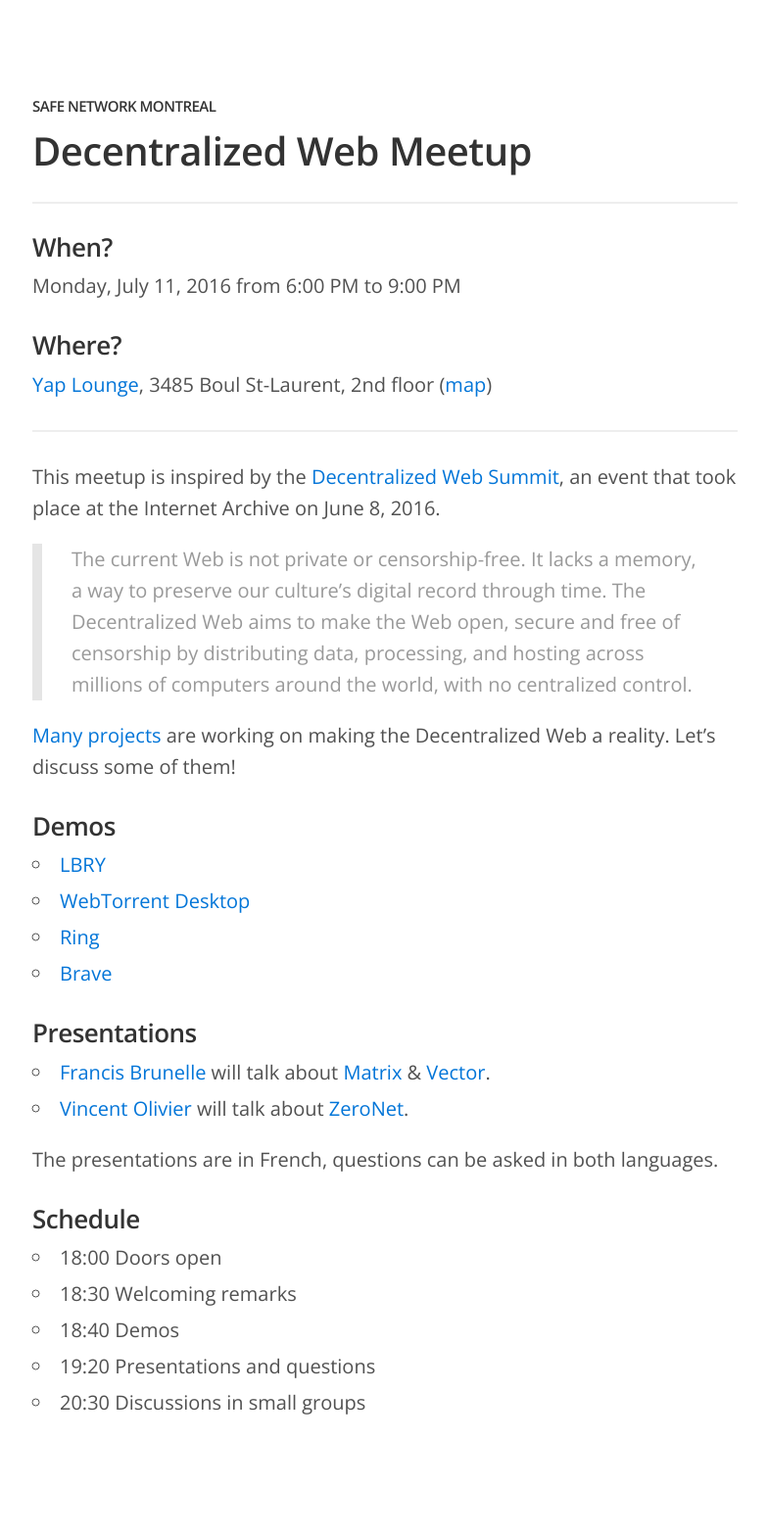
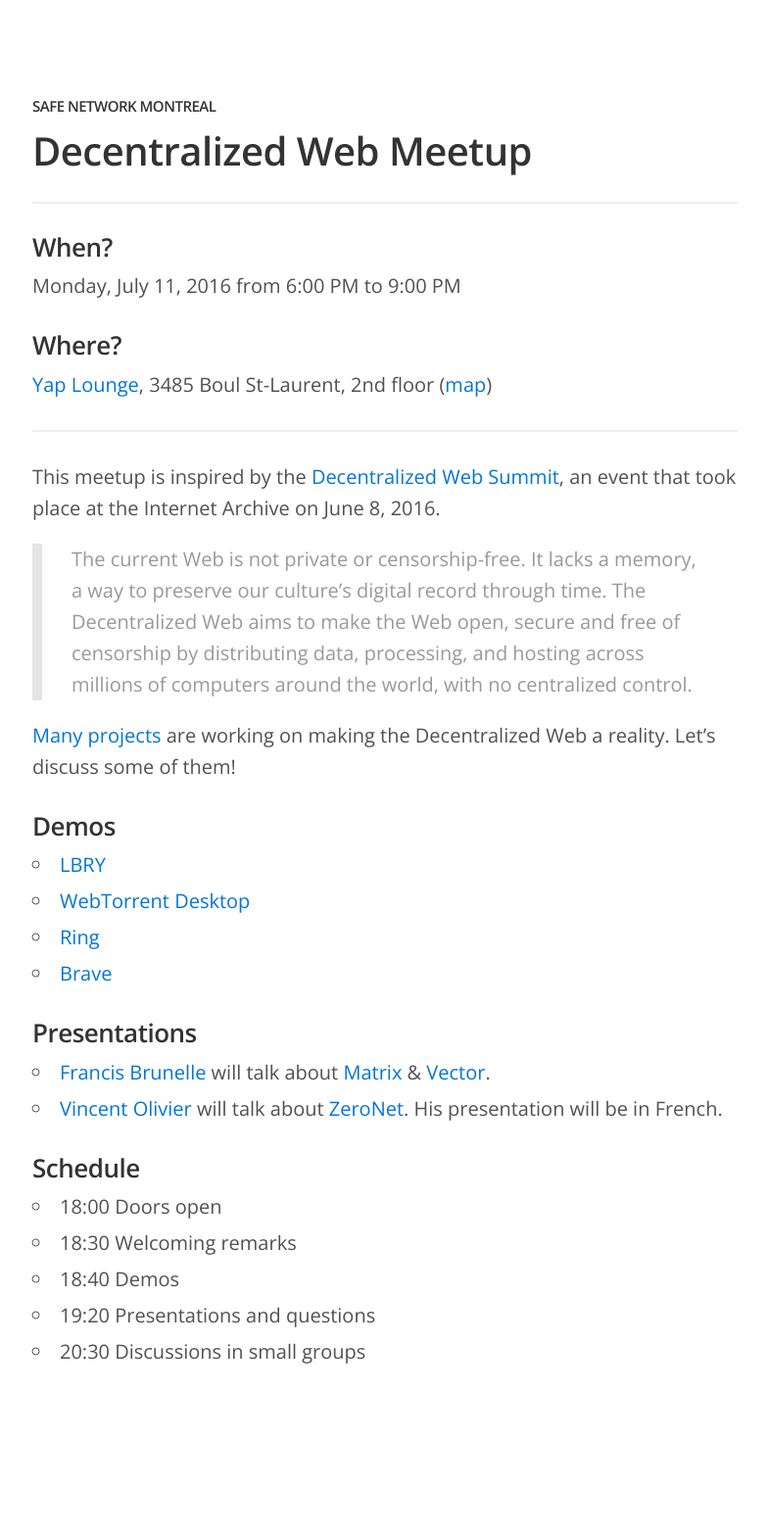
Before and after one commit to safenetwork/montreal.safenetwork.org, a Jekyll site: the page built from _posts/2016-07-11-decentralized-web-meetup.md, in a window 1280 px wide. Shown: the whole page at 98% size, without its empty margins (247-1031 px from the left). Built offline with Jekyll 4.4.1, drawn with Linux system fonts in a browser that asks for light colours; after the commit the page ends 1516 px from its top, so only the background shows below that.

```diff
--- a/_posts/2016-07-11-decentralized-web-meetup.md
+++ b/_posts/2016-07-11-decentralized-web-meetup.md
@@ -27,9 +27,9 @@
 ### Presentations
 
 * [Francis Brunelle](https://frabrunelle.com/) will talk about [Matrix](http://matrix.org/) & [Vector](https://vector.im/).
-* [Vincent Olivier](https://github.com/up4) will talk about [ZeroNet](https://zeronet.io/).
+* [Vincent Olivier](https://github.com/up4) will talk about [ZeroNet](https://zeronet.io/). His presentation will be in French.
 
-The presentations are in French, questions can be asked in both languages.
+<!-- The presentations are in French, questions can be asked in both languages. -->
 
 ### Schedule
 
```
